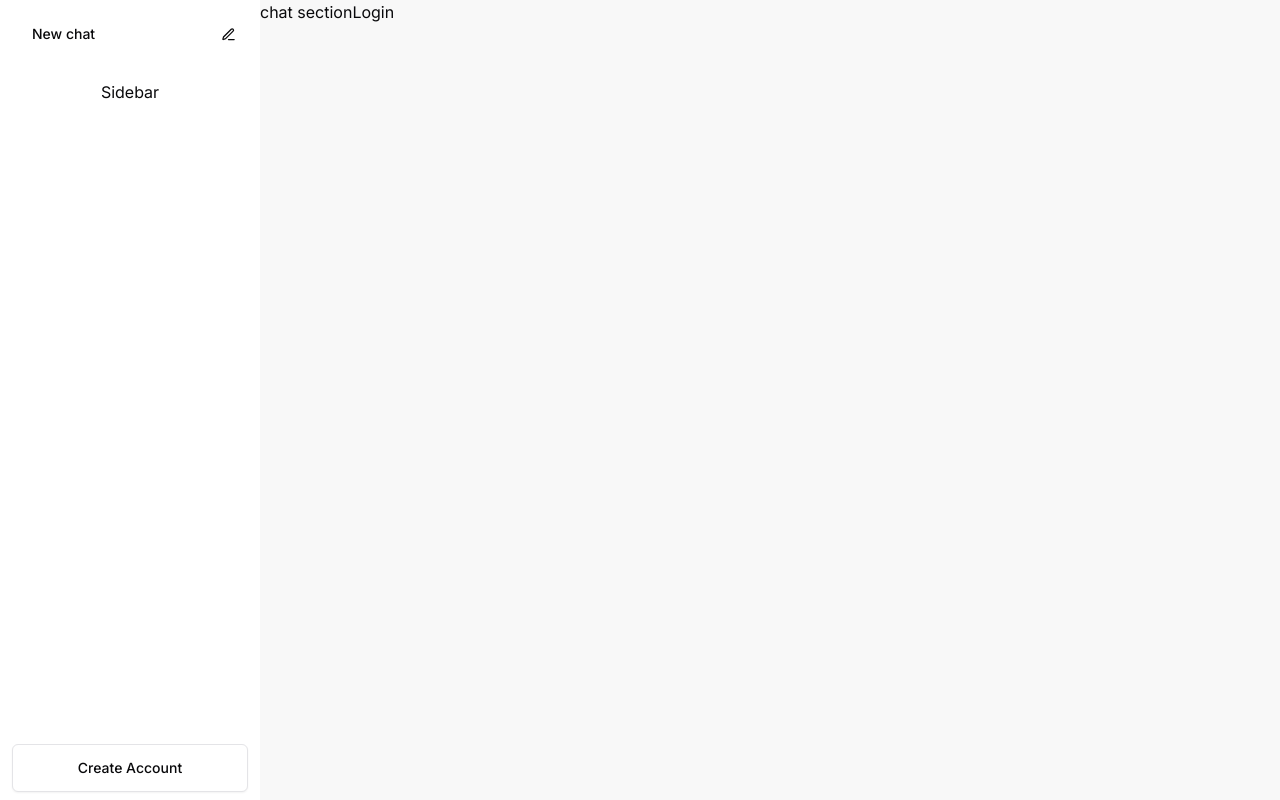
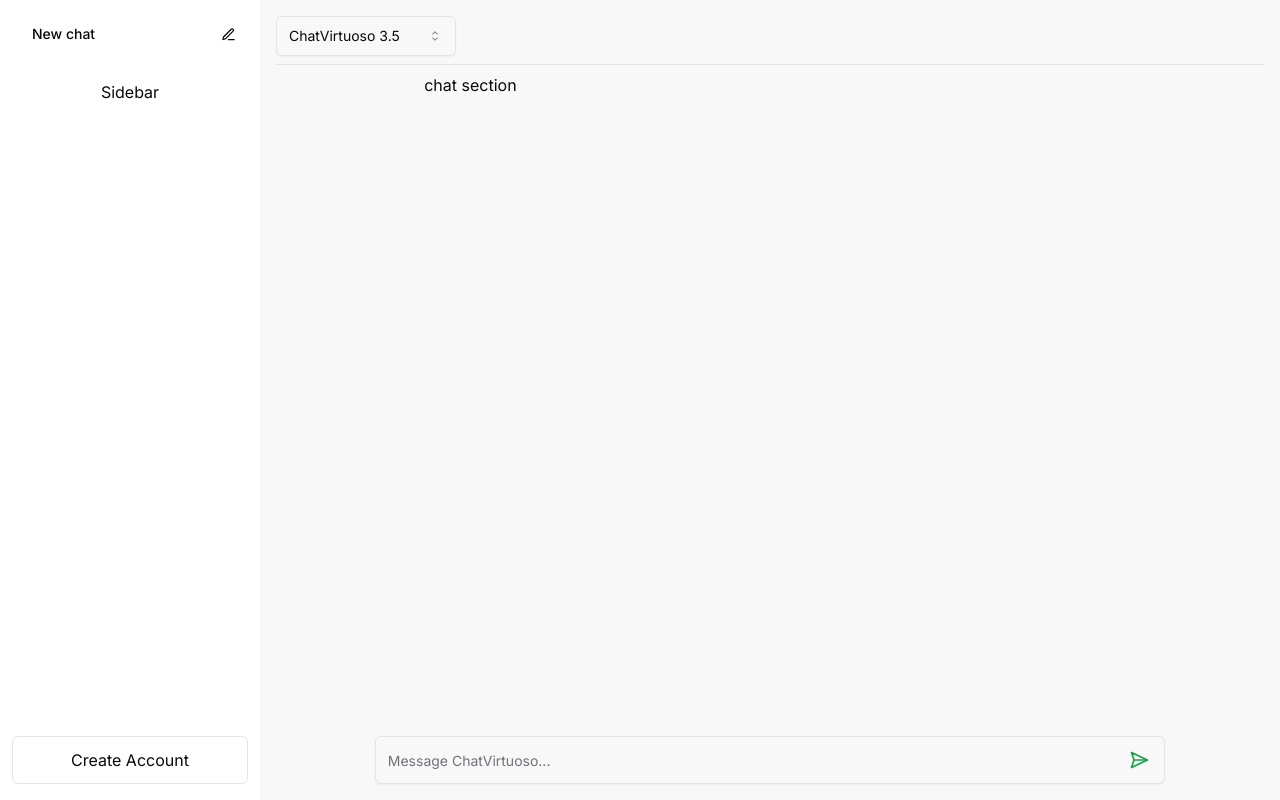
Before and after one commit to iRishabhSingh/chat-maven, a Next.js app: page / in a window 1280 px wide. Built offline with nearby package versions, Linux system fonts and the light colour scheme; no server answers.

Commit message:
UI specific work completed

```diff
--- a/app/page.tsx
+++ b/app/page.tsx
@@ -1,17 +1,42 @@
+import ChatInput from "@/components/ChatInput";
 import Header from "@/components/Header";
 import Sidebar from "@/components/Sidebar";
+import {
+  Select,
+  SelectContent,
+  SelectItem,
+  SelectTrigger,
+  SelectValue,
+} from "@/components/ui/select";
+import { Separator } from "@/components/ui/separator";
 import Link from "next/link";
 
 export default function Home() {
   return (
     <div className="md:flex">
       <Sidebar className="hidden md:flex" />
-      <main className="w-full bg-[#8080800f]">
-        <header>
+      <main className="relative w-full h-[100vh] flex flex-col gap-2 p-4 bg-[#8080800f]">
+        <header className="sticky flex items-center justify-between dark:bg-[#131110]">
           <Header />
+          <Select>
+            <SelectTrigger className="w-[180px] h-10">
+              <SelectValue placeholder="ChatVirtuoso 3.5" />
+            </SelectTrigger>
+            <SelectContent>
+              <SelectItem value="legacy">ChatVirtuoso 3.5</SelectItem>
+              <SelectItem value="new" disabled>
+                ChatVirtuoso 4
+              </SelectItem>
+            </SelectContent>
+          </Select>
         </header>
-        <span>chat section</span>
-        <Link href={"/auth"}>Login</Link>
+        <Separator />
+        <div className="flex-grow flex justify-center">
+          <p className="w-full md:w-[70%] mx-2 md:mx-0">chat section</p>
+        </div>
+        <div className="w-full flex justify-center">
+          <ChatInput />
+        </div>
       </main>
     </div>
   );
--- /dev/null
+++ b/components/ChatInput.tsx
@@ -0,0 +1,22 @@
+"use client";
+import React from "react";
+import { Input } from "./ui/input";
+import { Button } from "./ui/button";
+import { SendHorizontal } from "lucide-react";
+
+const ChatInput = () => {
+  return (
+    <div className="relative flex w-full md:w-[80%] items-center space-x-2">
+      <Input
+        type="text"
+        placeholder="Message ChatVirtuoso..."
+        className="h-12 w-full pr-16"
+      />
+      <Button type="submit" variant="link" className="absolute right-0 h-12">
+        <SendHorizontal width={20} height={20} />
+      </Button>
+    </div>
+  );
+};
+
+export default ChatInput;
--- a/components/UserSettings.tsx
+++ b/components/UserSettings.tsx
@@ -14,26 +14,26 @@
 
 const UserSettings = () => {
   const { data: session } = useSession();
+  const isLoggedIn = session && session.user;
 
   return (
-    <div className="absolute bottom-2 mx-3">
+    <div className="absolute bottom-4 mx-3">
       <DropdownMenu>
-        <DropdownMenuTrigger className="w-[236px]">
-          <Button variant="outline" className="w-full h-12">
-            {session ? session.user?.name : "Create Account"}
-          </Button>
+        <DropdownMenuTrigger className="w-[236px] h-12 border rounded-md border-[#e4e4e7] dark:border-[#27272B] hover:bg-[#0000000f] dark:hover:bg-[#292524]">
+          {isLoggedIn ? session.user?.name : "Create Account"}
         </DropdownMenuTrigger>
         <DropdownMenuContent className="w-[236px]">
           <DropdownMenuLabel className="text-[#808080] text-center font-normal">
-            {session ? session.user?.email : "mail@example.com"}
+            {isLoggedIn ? session.user?.email : "You are not signed in!"}
           </DropdownMenuLabel>
           <DropdownMenuSeparator />
           <DropdownMenuLabel className="flex items-center justify-evenly gap-4">
             <span>Theme</span>
             <ModeToggle />
           </DropdownMenuLabel>
+          <DropdownMenuSeparator />
           <DropdownMenuLabel>
-            {session ? (
+            {isLoggedIn ? (
               <Logout />
             ) : (
               <Button variant="outline" className="w-full h-12">
--- /dev/null
+++ b/components/ui/badge.tsx
@@ -0,0 +1,36 @@
+import * as React from "react"
+import { cva, type VariantProps } from "class-variance-authority"
+
+import { cn } from "@/lib/utils"
+
+const badgeVariants = cva(
+  "inline-flex items-center rounded-md border px-2.5 py-0.5 text-xs font-semibold transition-colors focus:outline-none focus:ring-2 focus:ring-ring focus:ring-offset-2",
+  {
+    variants: {
+      variant: {
+        default:
+          "border-transparent bg-primary text-primary-foreground shadow hover:bg-primary/80",
+        secondary:
+          "border-transparent bg-secondary text-secondary-foreground hover:bg-secondary/80",
+        destructive:
+          "border-transparent bg-destructive text-destructive-foreground shadow hover:bg-destructive/80",
+        outline: "text-foreground",
+      },
+    },
+    defaultVariants: {
+      variant: "default",
+    },
+  }
+)
+
+export interface BadgeProps
+  extends React.HTMLAttributes<HTMLDivElement>,
+    VariantProps<typeof badgeVariants> {}
+
+function Badge({ className, variant, ...props }: BadgeProps) {
+  return (
+    <div className={cn(badgeVariants({ variant }), className)} {...props} />
+  )
+}
+
+export { Badge, badgeVariants }
--- /dev/null
+++ b/components/ui/select.tsx
@@ -0,0 +1,164 @@
+"use client"
+
+import * as React from "react"
+import {
+  CaretSortIcon,
+  CheckIcon,
+  ChevronDownIcon,
+  ChevronUpIcon,
+} from "@radix-ui/react-icons"
+import * as SelectPrimitive from "@radix-ui/react-select"
+
+import { cn } from "@/lib/utils"
+
+const Select = SelectPrimitive.Root
+
+const SelectGroup = SelectPrimitive.Group
+
+const SelectValue = SelectPrimitive.Value
+
+const SelectTrigger = React.forwardRef<
+  React.ElementRef<typeof SelectPrimitive.Trigger>,
+  React.ComponentPropsWithoutRef<typeof SelectPrimitive.Trigger>
+>(({ className, children, ...props }, ref) => (
+  <SelectPrimitive.Trigger
+    ref={ref}
+    className={cn(
+      "flex h-9 w-full items-center justify-between whitespace-nowrap rounded-md border border-input bg-transparent px-3 py-2 text-sm shadow-sm ring-offset-background placeholder:text-muted-foreground focus:outline-none focus:ring-1 focus:ring-ring disabled:cursor-not-allowed disabled:opacity-50 [&>span]:line-clamp-1",
+      className
+    )}
+    {...props}
+  >
+    {children}
+    <SelectPrimitive.Icon asChild>
+      <CaretSortIcon className="h-4 w-4 opacity-50" />
+    </SelectPrimitive.Icon>
+  </SelectPrimitive.Trigger>
+))
+SelectTrigger.displayName = SelectPrimitive.Trigger.displayName
+
+const SelectScrollUpButton = React.forwardRef<
+  React.ElementRef<typeof SelectPrimitive.ScrollUpButton>,
+  React.ComponentPropsWithoutRef<typeof SelectPrimitive.ScrollUpButton>
+>(({ className, ...props }, ref) => (
+  <SelectPrimitive.ScrollUpButton
+    ref={ref}
+    className={cn(
+      "flex cursor-default items-center justify-center py-1",
+      className
+    )}
+    {...props}
+  >
+    <ChevronUpIcon />
+  </SelectPrimitive.ScrollUpButton>
+))
+SelectScrollUpButton.displayName = SelectPrimitive.ScrollUpButton.displayName
+
+const SelectScrollDownButton = React.forwardRef<
+  React.ElementRef<typeof SelectPrimitive.ScrollDownButton>,
+  React.ComponentPropsWithoutRef<typeof SelectPrimitive.ScrollDownButton>
+>(({ className, ...props }, ref) => (
+  <SelectPrimitive.ScrollDownButton
+    ref={ref}
+    className={cn(
+      "flex cursor-default items-center justify-center py-1",
+      className
+    )}
+    {...props}
+  >
+    <ChevronDownIcon />
+  </SelectPrimitive.ScrollDownButton>
+))
+SelectScrollDownButton.displayName =
+  SelectPrimitive.ScrollDownButton.displayName
+
+const SelectContent = React.forwardRef<
+  React.ElementRef<typeof SelectPrimitive.Content>,
+  React.ComponentPropsWithoutRef<typeof SelectPrimitive.Content>
+>(({ className, children, position = "popper", ...props }, ref) => (
+  <SelectPrimitive.Portal>
+    <SelectPrimitive.Content
+      ref={ref}
+      className={cn(
+        "relative z-50 max-h-96 min-w-[8rem] overflow-hidden rounded-md border bg-popover text-popover-foreground shadow-md data-[state=open]:animate-in data-[state=closed]:animate-out data-[state=closed]:fade-out-0 data-[state=open]:fade-in-0 data-[state=closed]:zoom-out-95 data-[state=open]:zoom-in-95 data-[side=bottom]:slide-in-from-top-2 data-[side=left]:slide-in-from-right-2 data-[side=right]:slide-in-from-left-2 data-[side=top]:slide-in-from-bottom-2",
+        position === "popper" &&
+          "data-[side=bottom]:translate-y-1 data-[side=left]:-translate-x-1 data-[side=right]:translate-x-1 data-[side=top]:-translate-y-1",
+        className
+      )}
+      position={position}
+      {...props}
+    >
+      <SelectScrollUpButton />
+      <SelectPrimitive.Viewport
+        className={cn(
+          "p-1",
+          position === "popper" &&
+            "h-[var(--radix-select-trigger-height)] w-full min-w-[var(--radix-select-trigger-width)]"
+        )}
+      >
+        {children}
+      </SelectPrimitive.Viewport>
+      <SelectScrollDownButton />
+    </SelectPrimitive.Content>
+  </SelectPrimitive.Portal>
+))
+SelectContent.displayName = SelectPrimitive.Content.displayName
+
+const SelectLabel = React.forwardRef<
+  React.ElementRef<typeof SelectPrimitive.Label>,
+  React.ComponentPropsWithoutRef<typeof SelectPrimitive.Label>
+>(({ className, ...props }, ref) => (
+  <SelectPrimitive.Label
+    ref={ref}
+    className={cn("px-2 py-1.5 text-sm font-semibold", className)}
+    {...props}
+  />
+))
+SelectLabel.displayName = SelectPrimitive.Label.displayName
+
+const SelectItem = React.forwardRef<
+  React.ElementRef<typeof SelectPrimitive.Item>,
+  React.ComponentPropsWithoutRef<typeof SelectPrimitive.Item>
+>(({ className, children, ...props }, ref) => (
+  <SelectPrimitive.Item
+    ref={ref}
+    className={cn(
+      "relative flex w-full cursor-default select-none items-center rounded-sm py-1.5 pl-2 pr-8 text-sm outline-none focus:bg-accent focus:text-accent-foreground data-[disabled]:pointer-events-none data-[disabled]:opacity-50",
+      className
+    )}
+    {...props}
+  >
+    <span className="absolute right-2 flex h-3.5 w-3.5 items-center justify-center">
+      <SelectPrimitive.ItemIndicator>
+        <CheckIcon className="h-4 w-4" />
+      </SelectPrimitive.ItemIndicator>
+    </span>
+    <SelectPrimitive.ItemText>{children}</SelectPrimitive.ItemText>
+  </SelectPrimitive.Item>
+))
+SelectItem.displayName = SelectPrimitive.Item.displayName
+
+const SelectSeparator = React.forwardRef<
+  React.ElementRef<typeof SelectPrimitive.Separator>,
+  React.ComponentPropsWithoutRef<typeof SelectPrimitive.Separator>
+>(({ className, ...props }, ref) => (
+  <SelectPrimitive.Separator
+    ref={ref}
+    className={cn("-mx-1 my-1 h-px bg-muted", className)}
+    {...props}
+  />
+))
+SelectSeparator.displayName = SelectPrimitive.Separator.displayName
+
+export {
+  Select,
+  SelectGroup,
+  SelectValue,
+  SelectTrigger,
+  SelectContent,
+  SelectLabel,
+  SelectItem,
+  SelectSeparator,
+  SelectScrollUpButton,
+  SelectScrollDownButton,
+}
--- /dev/null
+++ b/components/ui/separator.tsx
@@ -0,0 +1,31 @@
+"use client"
+
+import * as React from "react"
+import * as SeparatorPrimitive from "@radix-ui/react-separator"
+
+import { cn } from "@/lib/utils"
+
+const Separator = React.forwardRef<
+  React.ElementRef<typeof SeparatorPrimitive.Root>,
+  React.ComponentPropsWithoutRef<typeof SeparatorPrimitive.Root>
+>(
+  (
+    { className, orientation = "horizontal", decorative = true, ...props },
+    ref
+  ) => (
+    <SeparatorPrimitive.Root
+      ref={ref}
+      decorative={decorative}
+      orientation={orientation}
+      className={cn(
+        "shrink-0 bg-border",
+        orientation === "horizontal" ? "h-[1px] w-full" : "h-full w-[1px]",
+        className
+      )}
+      {...props}
+    />
+  )
+)
+Separator.displayName = SeparatorPrimitive.Root.displayName
+
+export { Separator }
--- a/package.json
+++ b/package.json
@@ -13,6 +13,8 @@
     "@radix-ui/react-dropdown-menu": "^2.0.6",
     "@radix-ui/react-icons": "^1.3.0",
     "@radix-ui/react-label": "^2.0.2",
+    "@radix-ui/react-select": "^2.0.0",
+    "@radix-ui/react-separator": "^1.0.3",
     "@radix-ui/react-slot": "^1.0.2",
     "@radix-ui/react-tabs": "^1.0.4",
     "@types/bcryptjs": "^2.4.6",
@@ -25,6 +27,7 @@
     "next": "14.1.4",
     "next-auth": "^4.24.7",
     "next-themes": "^0.3.0",
+    "punycode": "^2.3.1",
     "react": "^18",
     "react-dom": "^18",
     "sonner": "^1.4.41",
```
Also changed, not shown: components/logout.tsx (+4 -3 lines), 1 other file (tests, documents, lock files or other folders).
